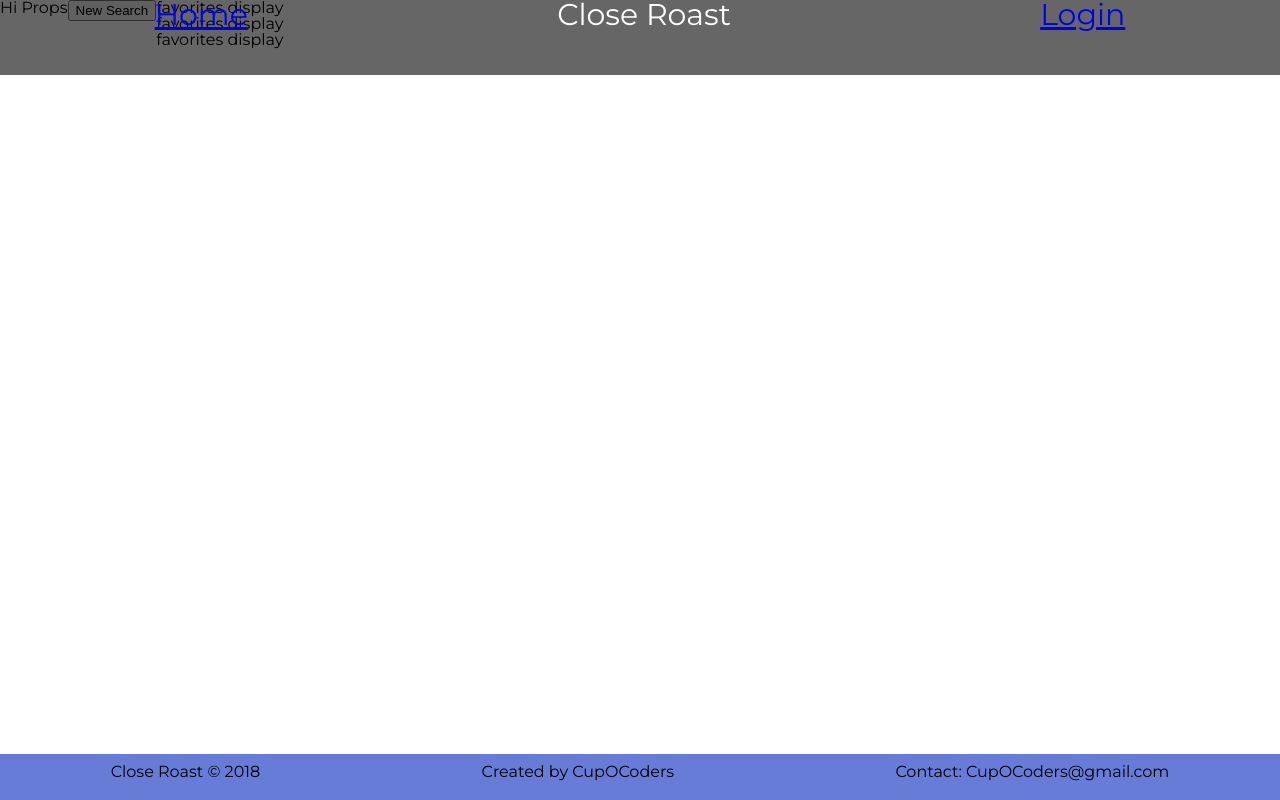
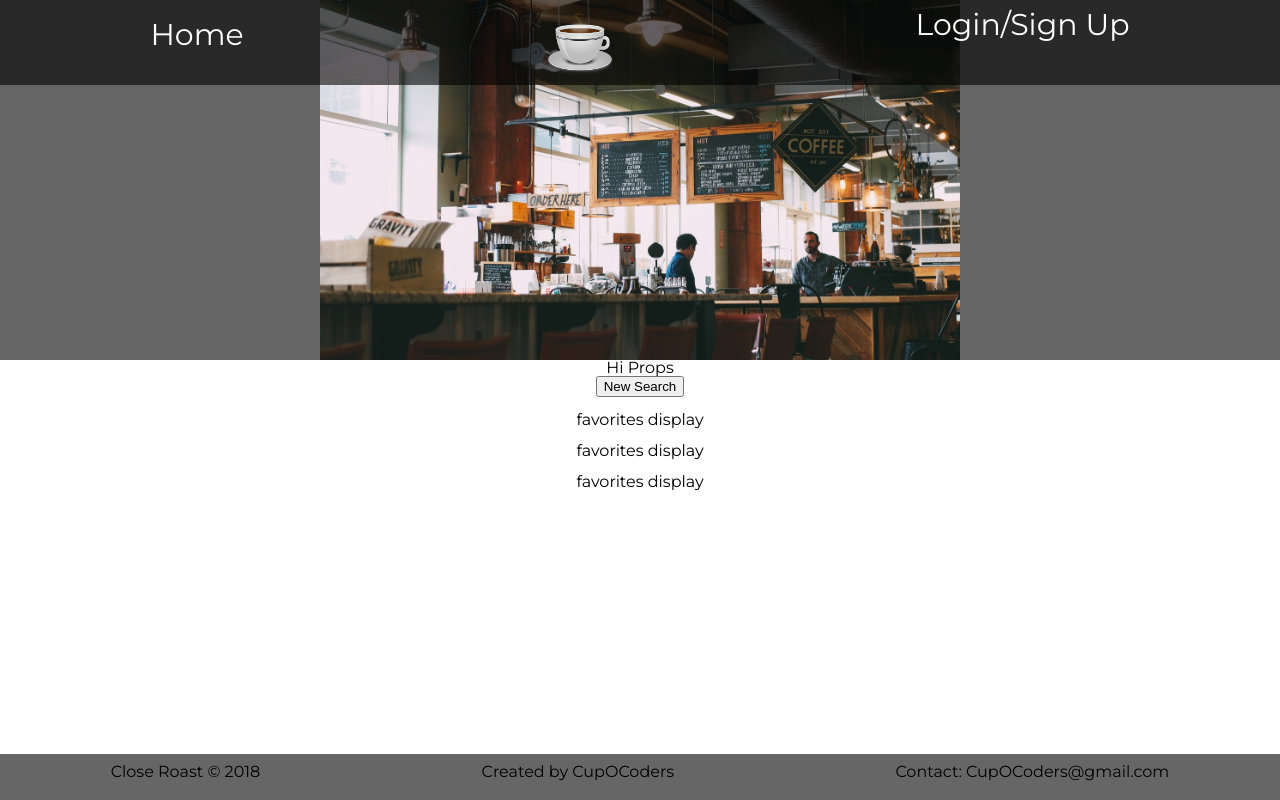
Before and after one commit to cup-o-coders/CRfrontend, a React (Create React App) app: page /User in a window 1280 px wide. Built offline with nearby package versions, Linux system fonts and the light colour scheme.

Commit message:
Edited styling in header, footer, home, login, and user. Added two images.

```diff
--- a/src/components/Header.js
+++ b/src/components/Header.js
@@ -7,12 +7,13 @@ class Header extends Component{
     return (
       <header>
         <Link to={`/`}>Home</Link>
-        <div className="header-items center">
-        Close Roast
-        </div>
-        <nav className="header-items right">
-          <Link to={`/login`}>Login</Link>
-        </nav>
+        <section className="header-logo">
+          <img src={require("../images/logo.png")} />
+        </section>
+        <section className="login-sign">
+          <Link to={`/login`}>Login</Link>/
+          <Link to={'/create'}>Sign Up</Link>
+        </section>
       </header>
     );
   }
--- a/src/css/footer.css
+++ b/src/css/footer.css
@@ -3,9 +3,7 @@ footer {
   display: flex;
   justify-content: space-around;
   padding-bottom: 20px;
-  background-color: #677cd7;
-  /*border-top-left-radius: 10%;
-  border-top-right-radius: 10%;*/
+  background-color: rgba(0,0,0,.6);
   margin-top: auto;
   width: 100%;
 }
--- a/src/css/header.css
+++ b/src/css/header.css
@@ -8,42 +8,19 @@ header {
   display: flex;
   justify-content: space-around;
   font-size: 30px;
+  padding-top: 10px;
 }
 
-
-
-
-/*header {
-  height: 75px;
-  width: 100%;
-  background-color: #2b2b2b;
-  font-size: 30px;
+header a {
+  text-decoration: none;
   color: #fff;
-  display: flex;
-  flex-direction: row;
-  justify-content: space-around;-
-  z-index: 50;
+  padding-top: 10px;
 }
 
-.header-items {
-  flex-basis: 100px;
-  display: inline-block;
+.header-logo {
+  width: 70px;
 }
 
-.header-items a {
-  text-decoration: none;
-  color: #fff;
+.header-logo img {
+  width: 100%;
 }
-
-.left {
-  align-self: center;
-}
-
-.right {
-  align-self: center;
-}
-
-.center {
-  align-self: center;
-  font-weight: 900;
-}*/
--- a/src/css/home.css
+++ b/src/css/home.css
@@ -1,4 +1,4 @@
-main {
+.page-top {
   background-image: url(../images/beans.jpg);
   background-size: cover;
   color: #fff;
@@ -7,6 +7,13 @@ main {
   text-align: center;
   align-items: center;
   height: 400px;
+  padding-bottom: 50px;
+}
+
+.search-bar form {
+  margin: 0 auto;
+  width: 40%;
+  text-align: center;
 }
 
 .title {
--- a/src/css/login.css
+++ b/src/css/login.css
@@ -12,18 +12,25 @@
   padding: 10px 0px;
 }
 
-form {
+.login-form-container {
+  width: 350px;
+  margin: auto;
+  padding-top: 100px;
+  text-align: center;
+}
+
+.login-form {
   border: 1px solid black;
   margin: 30px;
   padding: 0px 10px;
   text-align: left;
 }
 
-label {
+.login-form label {
   padding-right: 10px;
 }
 
-input {
+.login-form input {
   float: right;
 }
 
@@ -31,15 +38,10 @@ input {
   clear: both;
 }
 
-body {
-  height: 100%;
-}
-
-
 .login-hero {
   width: 100%;
   margin: auto;
-  background-color: #ebe9ec;
+  background-color: rgba(0,0,0,.6);
 }
 
 .login-hero img {
@@ -48,8 +50,3 @@ body {
   margin-left: auto;
   margin-right: auto;
 }
-
-.form-container {
-  width: 350px;
-  margin: auto;
-}
--- a/src/css/user.css
+++ b/src/css/user.css
@@ -1,19 +1,25 @@
-.greeting {
-  flex-basis: 60px;
-  padding-top: 110px;
-  display: block;
+.login-hero {
+  width: 100%;
+  margin: auto;
+  background-color: rgba(0,0,0,.6);
 }
 
-.favorites {
-  width: 75%;
-  display: flex;
-  flex-direction: column;
-  justify-content: space-between;
+.login-hero img {
+  width: 50%;
+  display: block;
+  margin-left: auto;
+  margin-right: auto;
+}
+
+.user-hero {
+  height: 200px;
+}
+
+
+.greeting {
+  text-align: center;
 }
 
 .favorites-display {
   margin-top: 15px;
-  margin-bottom: 10px;
-  width: 100%;
-
 }
--- a/src/pages/Home.js
+++ b/src/pages/Home.js
@@ -44,31 +44,32 @@ class Home extends Component {
 
   render() {
     return (
-      <div>
-        <main>
-          <div className="title">
+      <main>
+        <section className="page-top">
+          <h1 className="title">
             Close Roast
-          </div>
-          <div className="subtitle">
+          </h1>
+          <h2 className="subtitle">
              Discovering hidden shrines of vitality
-          </div>
-        </main>
-        <div className="home-text">
-          <p>Enter your location down below and we will show you all of the coffee shops in your general area! Explore your city and find your new favorite coffee shop!</p>
-        </div>
+          </h2>
+        </section>
+        <section className="home-text">
+          <p>
+            Enter your location down below and we will show you all of the coffee shops in your general area! Explore your city and find your new favorite coffee shop!
+          </p>
+        </section>
         <div className="search-bar">
             <form onSubmit={this.submitLocation.bind(this)}>
                 <input type="text" name="location" onChange={this.handleChange.bind(this)} />
                 <input type="submit" value="Get Shops" />
             </form>
-            {this.state.locations.map(business => {
-              return (
-              <Shopcard key={business.id} business={business} />
-            )
-            })}
         </div>
-    </div>
-
+        {this.state.locations.map(business => {
+          return (
+          <Shopcard key={business.id} business={business} />
+        )
+        })}
+      </main>
     );
   }
 }
--- a/src/pages/Login.js
+++ b/src/pages/Login.js
@@ -36,12 +36,15 @@ class LoginPage extends Component{
     console.log(clickRedirect)
 
     return(
-      <div className="container">
-        <div className="login-hero">
+      <main className="container">
+        <section className="login-hero">
           <img src={require("../images/cup.jpg")} />
-        </div>
-        <div className="form-container">
-            <form  onSubmit={this.submitForm}  >
+        </section>
+        <section className="login-form-container">
+          <article>
+            <p>Join Close Roast, create a profile, and create a list of your favorite coffee shops!</p>
+          </article>
+            <form onSubmit={this.submitForm} className="login-form">
               <ul className ="flex-outer">
                 <li>
                   <label>Name</label>
@@ -85,8 +88,8 @@ class LoginPage extends Component{
               <Redirect to={from || '/user'}/>
             )}
 
-        </div>
-    </div>
+        </section>
+    </main>
     );
   }
 }
--- a/src/pages/User.js
+++ b/src/pages/User.js
@@ -1,14 +1,17 @@
 import React, { Component } from 'react';
-import {Switch, Route,Link} from 'react-router-dom'
+import {Switch, Route,Link} from 'react-router-dom';
+import '../css/user.css'
 /*import data from Google API here*/
 
 class User extends Component {
   render() {
     return (
-      <div className="flex-container">
-        <div className="greeting">
+      <main className="user-hero">
+        <section className="login-hero">
+          <img src={require("../images/cafe.jpeg")} />
+        </section>
+        <section className="greeting">
           <h1>Hi Props</h1>
-        </div>
           <div className="user-search">
             <button type="button">New Search</button>
           </div>
@@ -23,7 +26,8 @@ class User extends Component {
               favorites display
             </div>
           </div>
-      </div>
+        </section>
+      </main>
 
     );
   }
```
Also changed, not shown: src/images/cafe.jpeg (added), src/images/logo.png (added). Lines whose indentation alone changed are shown as unchanged.
